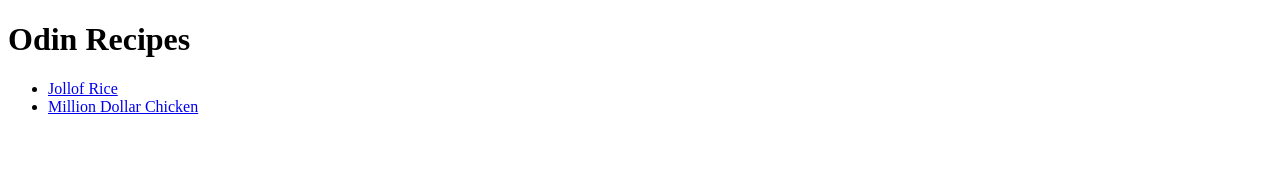
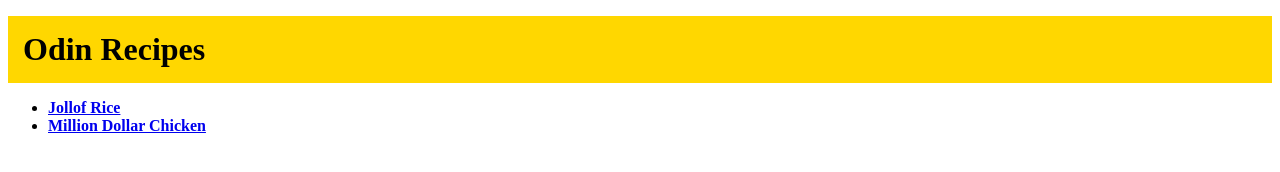
Before and after one commit to FLINT-COFFIE/odin-recipes, a plain HTML site: page index.html in a window 1280 px wide. Drawn offline with Linux system fonts and the light colour scheme.

Commit message:
Add style to the homepage

```diff
--- a/index.html
+++ b/index.html
@@ -2,6 +2,7 @@
 <html lang="en">
   <head>
     <meta charset="UTF-8" />
+    <link rel="stylesheet" href="style.css" />
     <!-- <meta name="viewport" content="width=device-width, initial-scale=1.0"> -->
     <title>odin-recipes</title>
   </head>
--- /dev/null
+++ b/style.css
@@ -0,0 +1,12 @@
+* {
+  font-family: "Times New Roman", Times, serif;
+}
+h1 {
+  padding: 15px;
+  margin: 16px auto;
+  background-color: gold;
+}
+li {
+  font-weight: 600;
+  color: black;
+}
```
